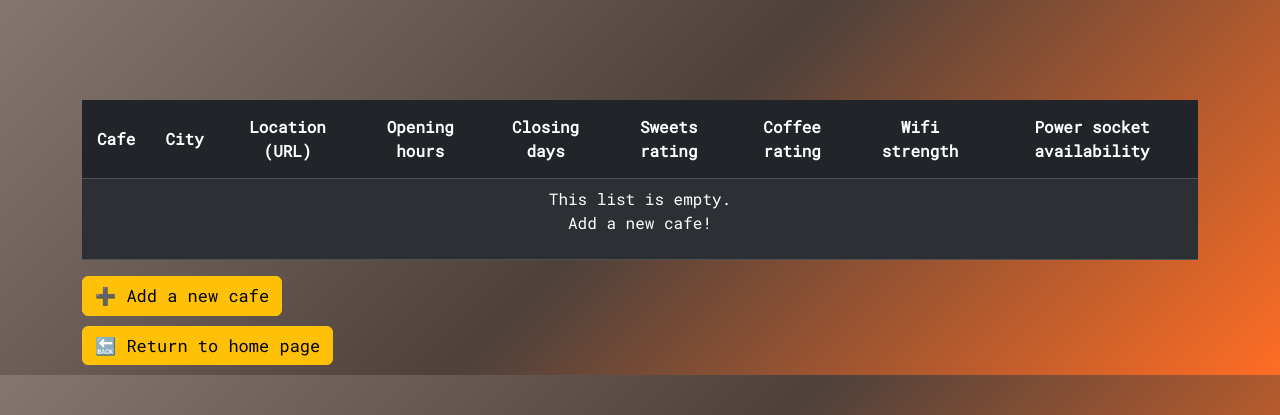
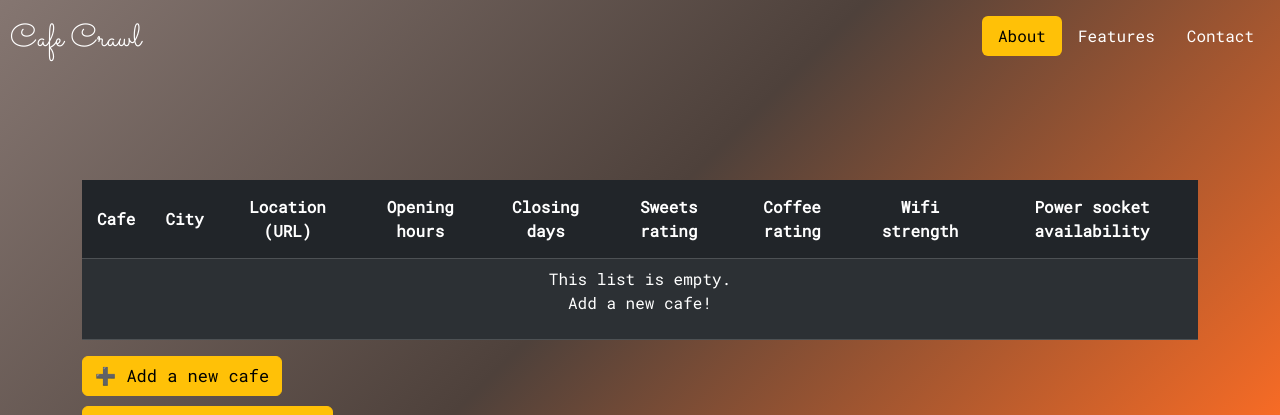
Before and after one commit to CamilleOnoda/Projects, a Flask app: page /cafes in a window 1280 px wide. Shown: the top 415 px of the page. Run offline with Flask 3, Linux system fonts and the light colour scheme; data that the repository does not hold is empty; some libraries are stand-ins or nearby versions.

Commit message:
Display header

```diff
--- a/Coffee-and-Wifi/templates/cafes.html
+++ b/Coffee-and-Wifi/templates/cafes.html
@@ -1,6 +1,13 @@
 {% extends 'base.html' %}
-
 {% block content %}
+<header class="d-flex justify-content-between py-3">
+  <span>Cafe Crawl</span>
+  <ul class="nav nav-pills">
+    <li class="nav-item"><a href="#" class="nav-link active" aria-current="page">About</a></li>
+    <li class="nav-item"><a href="#" class="nav-link">Features</a></li>
+    <li class="nav-item"><a href="#" class="nav-link">Contact</a></li>
+  </ul>
+</header>
 <div class="container">
   <div class="row">
     <div class="col-sm-12">
```
